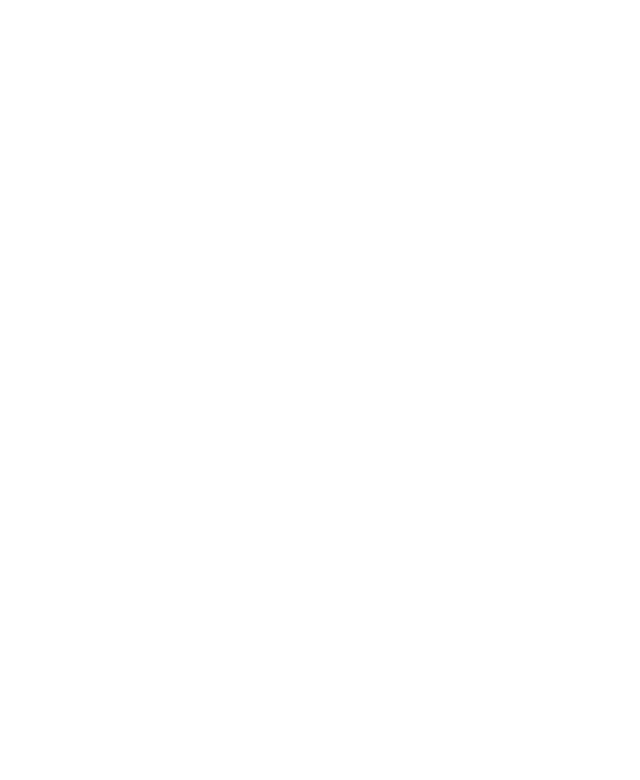
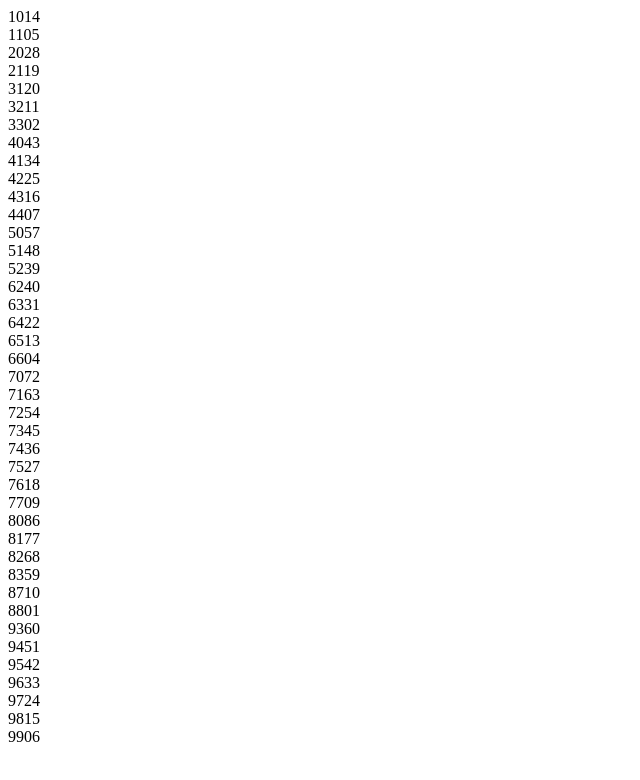
Before and after one commit to ThirteenLi/FirstClass, a plain HTML site: page 练习题/练习04-08.html in a window 1280 px wide. Shown: the whole page, without its empty margins (0-640 px from the left). Drawn offline with Linux system fonts and the light colour scheme.

Commit message:
2017.5.15完成

```diff
--- a/练习题/练习04-08.html
+++ b/练习题/练习04-08.html
@@ -9,7 +9,20 @@
     (function(){
         function gain(n){
             var a=[];
-
+            a[0]=Math.floor(n/1000);
+            a[1]=Math.floor((n-a[0]*1000)/100);
+            a[2]=Math.floor((n-a[0]*1000-a[1]*100)/10);
+            a[3]=n%10;
+            return a;
+        }
+        var iS=[];
+        for(var i=1000;i<10000;i++){
+            if(i%13==0){
+                iS=gain(i);
+                if(iS[0]==iS[1]+iS[2]){
+                    document.write(i+"<br>");
+                }
+            }
         }
     })();
 </script>
```
